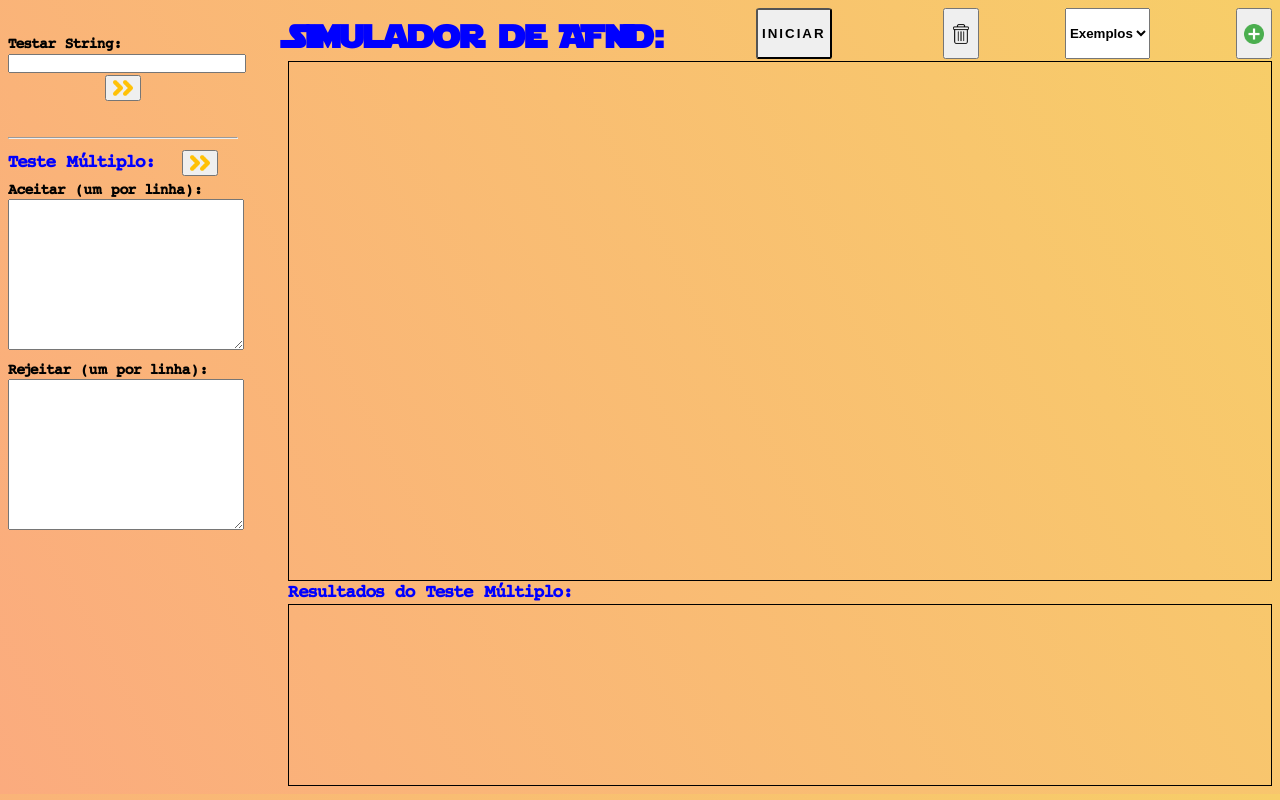
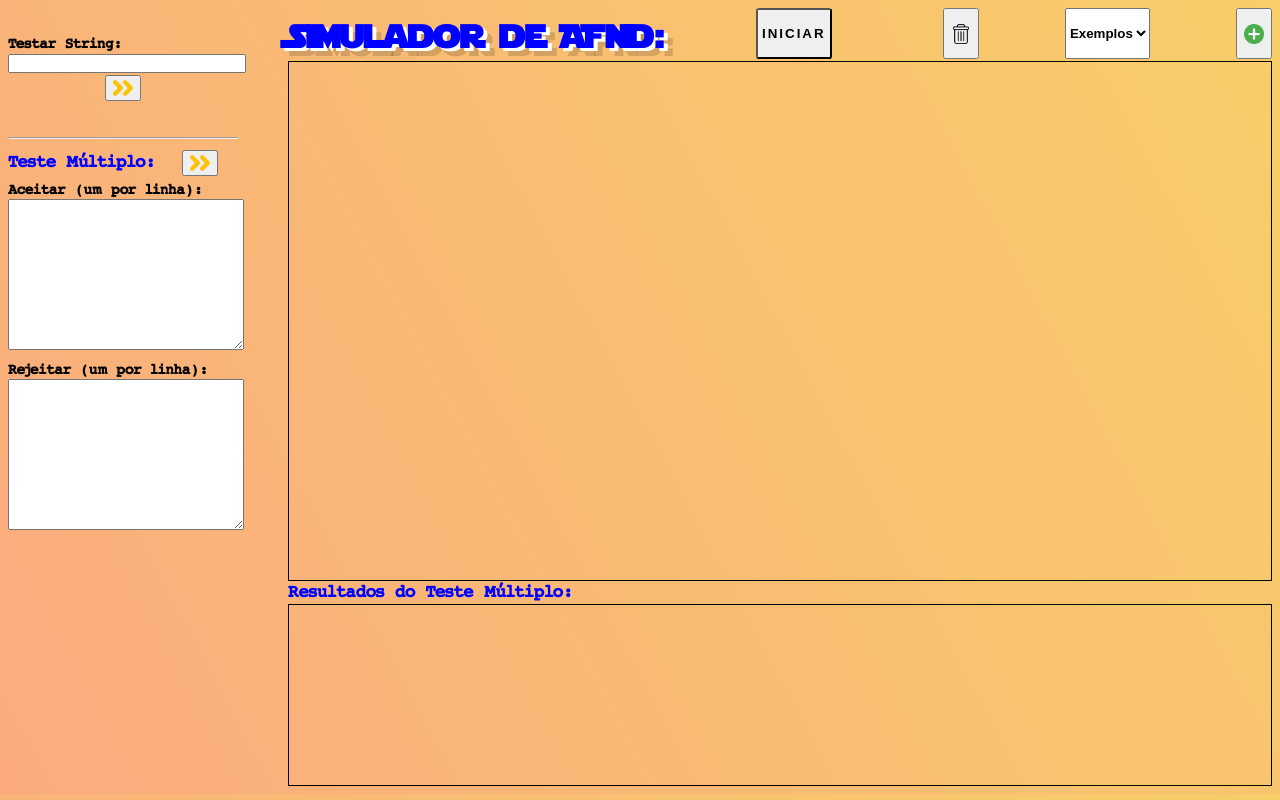
Before and after one commit to diogocerutti/LFAA3, a plain HTML site: page index.html in a window 1280 px wide. Drawn offline with Linux system fonts and the light colour scheme.

Commit message:
Mudança readme

```diff
--- a/css/fsm.css
+++ b/css/fsm.css
@@ -10,6 +10,7 @@ h1 {
   margin-bottom: 2px;
   justify-content: space-between;
   display: flex;
+  text-shadow: 4px 3px 0px #fff, 9px 8px 0px rgba(0,0,0,0.15);
 }
   #resetBtn {
     vertical-align: middle;
```
Also changed, not shown: 1 other file.
